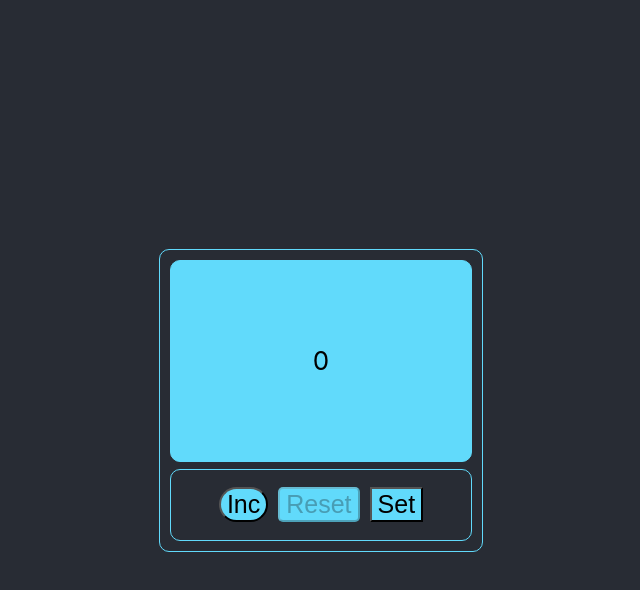
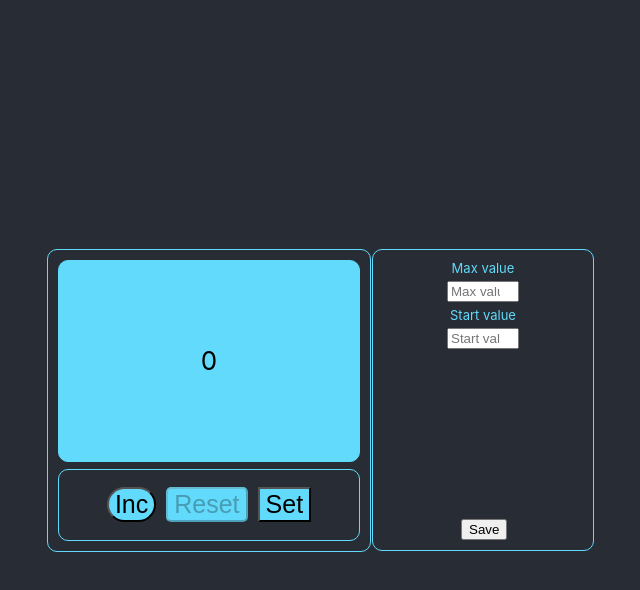
Before and after one commit to Iq-Life/MyCounter, a React (Create React App) app: page / in a window 1280 px wide. Both pictures are taken after a click on the button "Set". Shown: the top 590 px of the page, without its empty margins (319-959 px from the left). Built offline with nearby package versions, Linux system fonts and the light colour scheme.

Commit message:
max & start

```diff
--- a/src/App.tsx
+++ b/src/App.tsx
@@ -4,12 +4,25 @@ import Counter from "./Counter";
 import Set from "./Set";
 
 function App() {
-    const [collapsed, unCollapsed] = useState<boolean>(true)
+    const [collapsed, unCollapsed] = useState<boolean>(false)
+    const [count, setCount] = useState(0)
+    const [maxNumb, setMaxNumb] = useState<number>(5)
+    const [inputStartNumb, setInputStartNumb] = useState<number>(0)
     return (
         <div className="App">
             <header className="App-header">
-                <Counter onClick={unCollapsed} collapsed={collapsed}/>
-                {!collapsed === false && <Set />}
+                <Counter onClick={unCollapsed}
+                         collapsed={collapsed}
+                         maxNumb={maxNumb}
+                         count={count}
+                         setCount={setCount}
+                />
+                {collapsed && <Set maxNumb={maxNumb}
+                                   setMaxNumb={setMaxNumb}
+                                   setCount={setCount}
+                                   inputStartNumb={inputStartNumb}
+                                   setInputStartNumb={setInputStartNumb}
+                />}
             </header>
         </div>
     );
--- a/src/Counter.tsx
+++ b/src/Counter.tsx
@@ -6,27 +6,36 @@ import CounterDisplay from "./CounterDisplay";
 type CounterType ={
     collapsed: boolean
     onClick:(unCollapsed:boolean) => void
+    maxNumb:number
+    count: number
+    setCount:(setCount:number)=> void
 }
 
 function Counter(props:CounterType) {
 
-    const [count, setCount] = useState(0)
+
+
     const [error, setError] = useState<boolean>(false)
 
-    function addInc () { count < 5 ? setCount(count + 1) :  setError(true)}
+
+
+
+    function addInc () { props.count < props.maxNumb ? props.setCount(props.count + 1) :  setError(true)}
 
     function reset () {
-        setCount(0)
+        props.setCount(props.count)
         setError(false)
     }
 
     return <div className="Counter">
-        <CounterDisplay count={count} status={error}/>
+        <CounterDisplay count={props.count} status={error}/>
         <CounterButtons addInc={addInc}
-                        count={count}
+                        count={props.count}
                         reset={reset}
                         collapsed={props.collapsed}
-                        onClick={props.onClick}/>
+                        onClick={props.onClick}
+                        maxNumb={props.maxNumb}
+        />
     </div>
 }
 
--- a/src/CounterButtons.tsx
+++ b/src/CounterButtons.tsx
@@ -7,6 +7,7 @@ type CounterButtonType = {
     reset: () => void
     collapsed: boolean
     onClick:(unCollapsed:boolean) => void
+    maxNumb:number
 }
 
 function CounterButtons(props: CounterButtonType) {
@@ -19,11 +20,11 @@ function CounterButtons(props: CounterButtonType) {
         <div className={s.buttons}>
             <span><button className={s.buttonsInc}
                           onClick={addInc}
-                          disabled={props.count === 5}
+                          disabled={props.count === props.maxNumb}
             >Inc</button></span>
             <span><button className={s.buttonsReset}
                           onClick={reset}
-                          disabled={props.count < 5}
+                          disabled={props.count < props.maxNumb}
             >Reset</button></span>
             <span><button className={s.buttonsSet}
                 onClick={set}
--- a/src/CounterDisplay.tsx
+++ b/src/CounterDisplay.tsx
@@ -7,9 +7,9 @@ type CounterDisplayType = {
 }
 
 function CounterDisplay(props:CounterDisplayType) {
-
+ let classForDisplay = props.status ?  s.errorMessage : s.display
     return <div>
-        <div className={ props.status ?  s.errorMessage : s.display }>{props.count}</div>
+        <div className={classForDisplay}>{props.count}</div>
     </div>
 }
 
--- a/src/Set.module.css
+++ b/src/Set.module.css
@@ -13,4 +13,8 @@ border: #61dafb 1px solid;
     position: absolute;
     bottom: 0;
     left: 40%;
+    margin: 0 0 10px 0;
 }
+.input {
+    margin: 5px;
+}
--- a/src/Set.tsx
+++ b/src/Set.tsx
@@ -1,17 +1,57 @@
-import React from 'react';
+import React, {useState} from 'react';
 import s from './Set.module.css';
 
-function Set() {
+type SetType = {
+    maxNumb: number
+    setMaxNumb: (setMaxNumb: number) => void
+    setCount: (setCount:number) => void
+    inputStartNumb:number
+    setInputStartNumb:(setInputStartNumb:number) => void
+}
 
+function Set(props: SetType) {
+    const [inputMaxNumb, setInputMaxNumb] = useState<number>(0)
+
+    let onChangeMaxValue = (e: any) => {
+        let maxValue = e.currentTarget.value
+        setInputMaxNumb(maxValue)
+    }
+    let onChangeStartValue = (e: any) => {
+        let startValue = e.currentTarget.value
+        props.setInputStartNumb(startValue)
+    }
+    let saveClick = () => {
+        if (inputMaxNumb > props.maxNumb) {
+            props.setMaxNumb(inputMaxNumb)
+        }
+        if ( props.inputStartNumb > inputMaxNumb){
+            props.setCount(props.inputStartNumb)
+        }
+    }
     return (
         <div className={s.Set}>
-        <div>Max value</div>
-        <input placeholder={"Max value"}/>
-        <div>Start value</div>
-        <input placeholder={"Start value"}/>
+            <div>Max value</div>
+            <input className={s.input}
+                   placeholder={"Max value"}
+                   type='number'
+                   max={999}
+                   min={-999}
+                   onChange={onChangeMaxValue}
+            />
+            <div>Start value</div>
+            <input className={s.input}
+                   type='number'
+                   max={999}
+                   min={-999}
+                   placeholder={"Start value"}
+                   onChange={onChangeStartValue}
+            />
+
             <div className={s.button}
-            ><button>Save</button></div>
-    </div>
+            >
+                <button onClick={saveClick}>Save</button>
+            </div>
+        </div>
     )
 }
 
```
Also changed, not shown: 1 other file (tests, documents, lock files or other folders).
